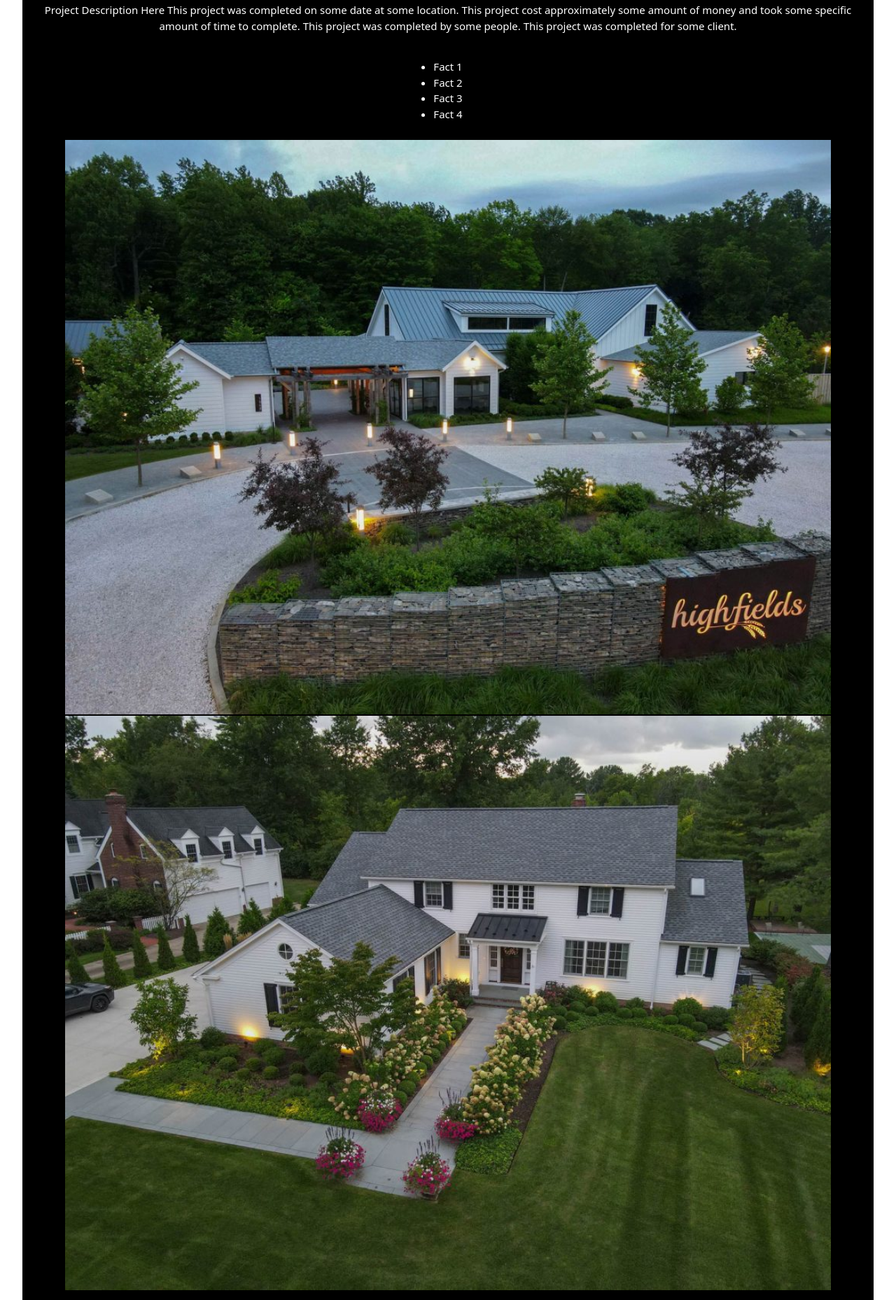
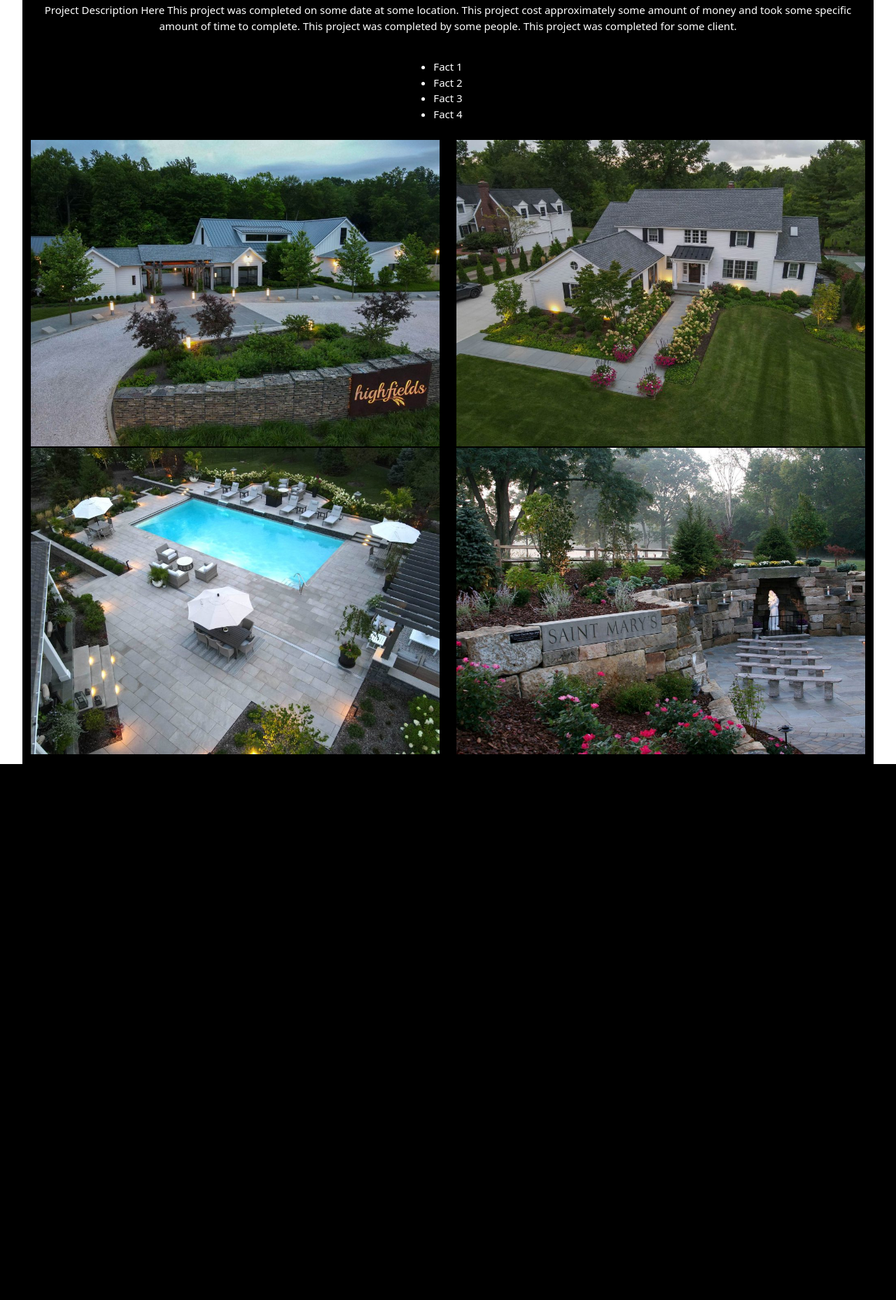
Before and after one commit to Alexguy891/ElyAssociates, a PHP site: page /project-details.php in a window 1280 px wide; the page is wider, and only the part inside the window is pictured. Shown: the part 195-2053 px from the top of that part at 70% size. After the commit the page ends 1287 px from the top of that part, so only its background shows below. Run offline with PHP 8.4, Linux system fonts and the light colour scheme; some libraries are stand-ins or nearby versions.

Commit message:
tweaked project-detail photo layout, added click to enlarge

```diff
--- a/website/project-details.php
+++ b/website/project-details.php
@@ -1,6 +1,11 @@
 <!DOCTYPE html>
 <html>
     <head>
+    <script defer src="./script.js"></script>
+    <!--Font for Close Button-->
+    <meta name="viewport" content="width=device-width, initial-scale=1.0" />
+    <script async src="https://kit.fontawesome.com/6cc05e1e8e.js" crossorigin="anonymous"></script>
+
     <title> Projects Details </title>
     <meta name="viewport" content="width=device-width, initial-scale=1.0">
     <link href="https://cdn.jsdelivr.net/npm/bootstrap@5.3.1/dist/css/bootstrap.min.css" rel="stylesheet" integrity="sha384-4bw+/aepP/YC94hEpVNVgiZdgIC5+VKNBQNGCHeKRQN+PtmoHDEXuppvnDJzQIu9" crossorigin="anonymous">
@@ -17,7 +22,7 @@
 
         .page {
             display: flex;
-            justify-content: center;
+            align-items: center;
             min-height: 100%;
             /* background-image: linear-gradient(to top left, rgb(21, 68, 138), rgb(0, 0, 0)); */
         }
@@ -51,15 +56,15 @@
 
         .column {
             text-align: center;
-            margin: auto;
+            margin: 0px;
             float: bottom;
-            width: 90%;
+            width: 50%;
             padding: 0px;
         }
 
         img {
             text-align: center;
-            display:block;
+            display: block;
             margin-left: auto;
             margin-right: auto;
             width: 100%;
@@ -67,9 +72,6 @@
             padding-bottom: 2px;
         }
 
-        img:hover{
-            opacity: 0.5;
-        }
 
         button {
             position: absolute;
@@ -92,7 +94,60 @@
             color: black;
         }
 
+        .container {
+            position: relative;
+        }
 
+        .div {
+            text-align: center;
+        }
+
+        /* .container > img:hover {
+            width: max-content;
+            height: max-content;
+        } */
+
+        .modal {
+            width: 100%;
+            height: 100%;
+            position: fixed;
+            top: 0;
+            display: flex;
+            justify-content: center;
+            align-items: center;
+            background-color: rgba(0, 0, 0, 0.733);
+            margin-top: -1px;
+            animation: zoom 0.3s ease-in-out;
+        }
+
+        .modal img {
+            width: 100%;
+            object-fit: cover;
+        }
+
+        .closeBtn {
+            color: rgba(255, 255, 255, 0.87);
+            font-size: 25px;
+            position: absolute;
+            top: 0;
+            right: 0;
+            margin: 20px;
+            cursor: pointer;
+            transition: 0.2s ease-in-out;
+        }
+
+        .closeBtn:hover {
+            color: rgb(255, 255, 255);
+        }
+
+        @keyframes zoom {
+            from {
+                transform: scale(0);
+            }
+            to {
+                transform: scale(1);
+            }
+        }
 
     </style>
     <!--END STYLE-->
@@ -125,10 +180,20 @@
                 <div class = "row">
                     <div class = "column"> <!-- This column is for assisting with photo placement -->
                     <!--PHOTOS-->
-                        <img src = "media/images/projects/test1.jpg">
+                        <div class = "container">
+                            <img src = "media/images/projects/test1.jpg">
+                        </div>
+                        <div class = "container">
+                            <img src = "media/images/projects/test2.jpg">
+                        </div>
                     </div>
                     <div class = "column">
-                        <img src = "media/images/projects/test3.jpg">
+                        <div class = "container">
+                            <img src = "media/images/projects/test3.jpg">
+                        </div>
+                        <div class = "container">
+                            <img src = "media/images/projects/test4.jpg">
+                        </div>
                     </div>
                 </div>
             </div>
--- /dev/null
+++ b/website/script.js
@@ -0,0 +1,30 @@
+
+const images = document.querySelectorAll(".container img");
+let imgSrc;
+// get images src onclick
+images.forEach((img) => {
+    img.addEventListener("click", (e) => {
+        imgSrc = e.target.src;
+        console.log(imgSrc)
+        imgModal(imgSrc);
+    });
+});
+
+let imgModal = (src) => {
+    const modal = document.createElement("div");
+    modal.setAttribute("class", "modal");
+    //add modal to the parent element
+    document.querySelector(".columnMain").append(modal);
+    //adding image to modal
+    const newImage = document.createElement("img");
+    newImage.setAttribute("src", src);
+    //creating the close button
+    const closeBtn = document.createElement("i");
+    closeBtn.setAttribute("class", "fas fa-times closeBtn");
+    //close function
+    closeBtn.onclick = () => {
+        modal.remove();
+    };
+
+modal.append(newImage, closeBtn);
+}
```
